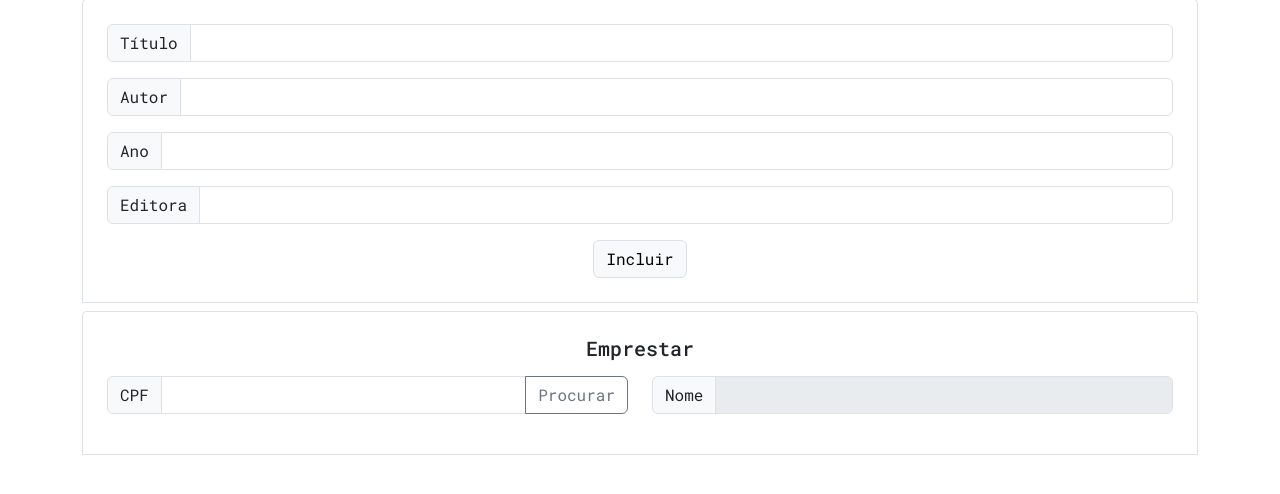
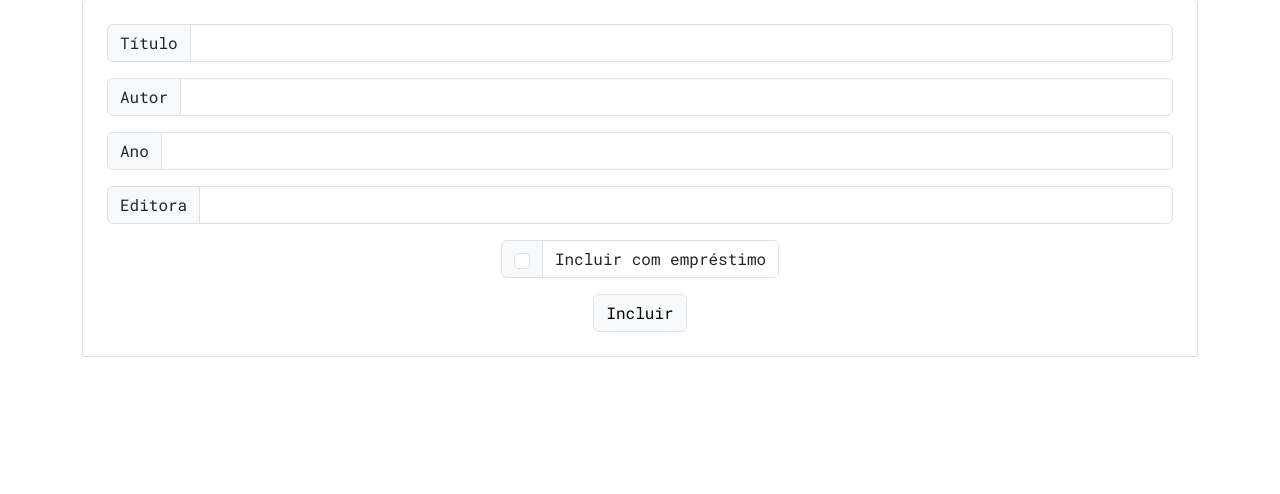
Before and after one commit to CaioXavier89/Urubooks, a Flask app: page /acervo/incluir in a window 1280 px wide. Shown: the part 152-646 px from the top of the page. Run offline with Flask 3, Linux system fonts and the light colour scheme; a user stored in the database is signed in; some libraries are stand-ins or nearby versions.

Commit message:
Melhoria de usabilidade para tornar inclusão com empréstimos mais intuitivo

```diff
--- a/templates/acervo/incluir.html
+++ b/templates/acervo/incluir.html
@@ -8,7 +8,7 @@
 <h3 class='mb-3'>Incluir livro</h3>
 
 <form id="incluir" action="/acervo/incluir" method="post">
-    <input type="hidden" name="user-id" id="user-id" value="">
+    <input type="hidden" name="user_id" id="user-id" value="">
     <div class="input-group-container">
 
             <div class="input-group mb-3">
@@ -27,9 +27,19 @@
                 <span class="input-group-text">Editora</span>
                 <input name="editora" type="text" class="form-control" autocomplete="off">
             </div>
+            <div class="row justify-content-center">
+                <div class="col-auto">
+                    <div class="input-group mb-3">
+                        <div class="input-group-text">
+                                <input id="emprestar-checkbox" class="form-check-input" name="cadastrar-assinante" type="checkbox">
+                        </div>
+                        <div class="form-control">Incluir com empréstimo</div>
+                    </div>
+                </div>
+            </div>
             <button id="incluir-btn" type='submit' class="btn btn-light btn-border">Incluir</button>
     </div>
-    <div class="input-group-container mt-2">
+    <div id="emprestar-container" style="display: none;" class="input-group-container mt-2">
         <h5 class='mb-3'>Emprestar</h5>
         <div class="row">
             <div class="col-lg-6">
@@ -63,7 +73,7 @@
                     </div>
                 </div>
             </div>
-            <div class="container">
+            <div  id="incluir-btn-2" class="container">
                 <button type="submit" class="btn btn-light btn-border">Incluir livro e emprestar</button>
             </div>
 
@@ -89,7 +99,6 @@
         }
 
         if (user.nome) {
-            document.getElementById("incluir-btn").style.display = "none";
             document.getElementById("ass-confirm").style.display = "block";
             if (user.assinante === 'FALSE') {
                 document.getElementById("incluir").setAttribute("onsubmit", "return showWarningAss()");
@@ -97,4 +106,18 @@
         }
     }
 </script>
+<script>
+    var checkbox = document.querySelector("#emprestar-checkbox");
+    var container = document.getElementById("emprestar-container");
+    checkbox.addEventListener("change", function() {
+        if (container.style.display == "block") {
+            container.style.display = "none";
+            document.getElementById('incluir-btn').style.display = "inline";
+        }
+        else {
+            container.style.display = "block";
+            document.getElementById('incluir-btn').style.display = "none";
+        }
+    });
+</script>
 {% endblock %}
```
Also changed, not shown: urubooks.db.
